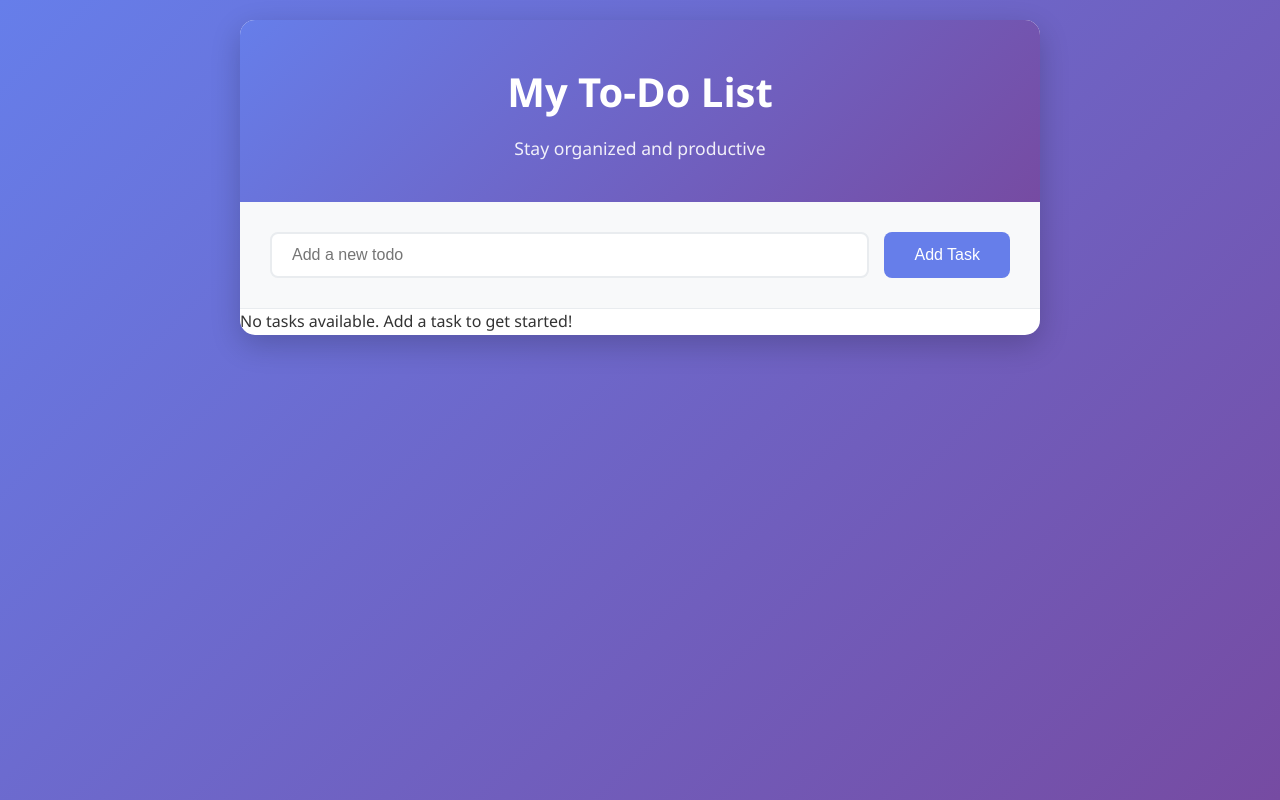
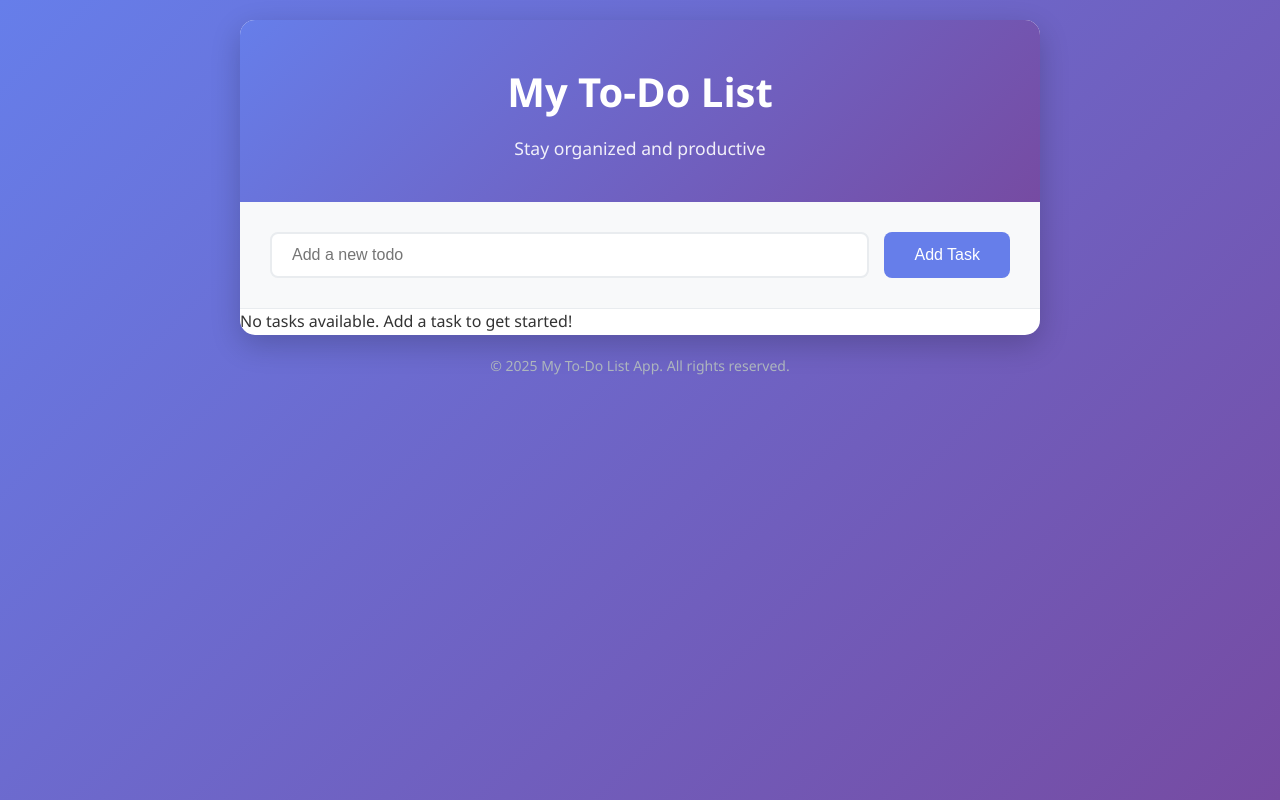
Before and after one commit to JKS-sys/todo-list-app-with-vite---reactjs-at-0001, a React (Vite) app: page / in a window 1280 px wide. Built offline with nearby package versions, Linux system fonts and the light colour scheme.

Commit message:
docs: remove redundant header from README.md; add footer to App component with copyright notice

```diff
--- a/src/App.css
+++ b/src/App.css
@@ -63,3 +63,10 @@
 .stats p {
   margin: 0;
 }
+
+.footer {
+  text-align: center;
+  padding: 20px;
+  font-size: 14px;
+  color: #adb5bd;
+}
--- a/src/App.jsx
+++ b/src/App.jsx
@@ -77,6 +77,9 @@ function App() {
           </div>
         )}
       </div>
+      <div className="footer">
+        <p>© 2025 My To-Do List App. All rights reserved.</p>
+      </div>
     </div>
   );
 }
```
Also changed, not shown: 1 other file (tests, documents, lock files or other folders).
